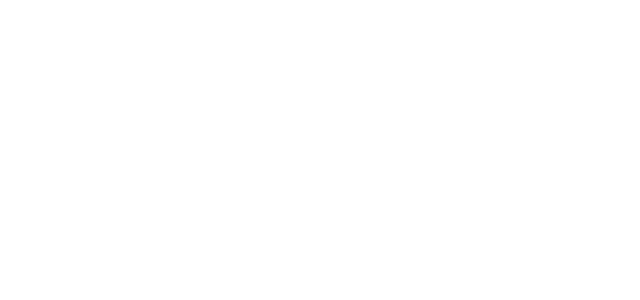
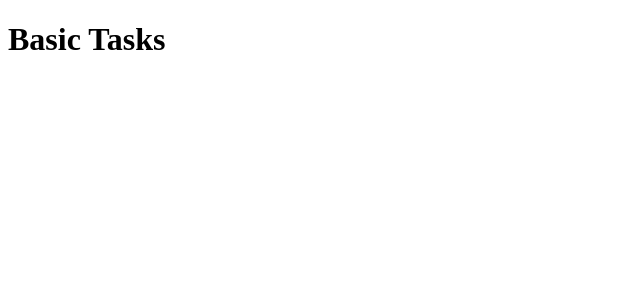
Before and after one commit to FloRide1/GoodWave, a React (Create React App) app: page /tasks in a window 1280 px wide. Before the commit this address had no page. Shown: the top 300 px of the page, without its empty margins (0-640 px from the left). Built offline with nearby package versions, Linux system fonts and the light colour scheme.

Commit message:
[APP] Create new route to /tasks (using Tasks)

```diff
--- a/src/App.tsx
+++ b/src/App.tsx
@@ -1,10 +1,12 @@
 import { Route, Routes } from "react-router-dom";
 import Root from "./pages/Root";
+import Tasks from "./pages/Tasks";
 
 function App() {
   return (
     <Routes>
       <Route path="/" element={<Root />} />
+      <Route path="/tasks" element={<Tasks />} />
     </Routes>
   );
 }
```
